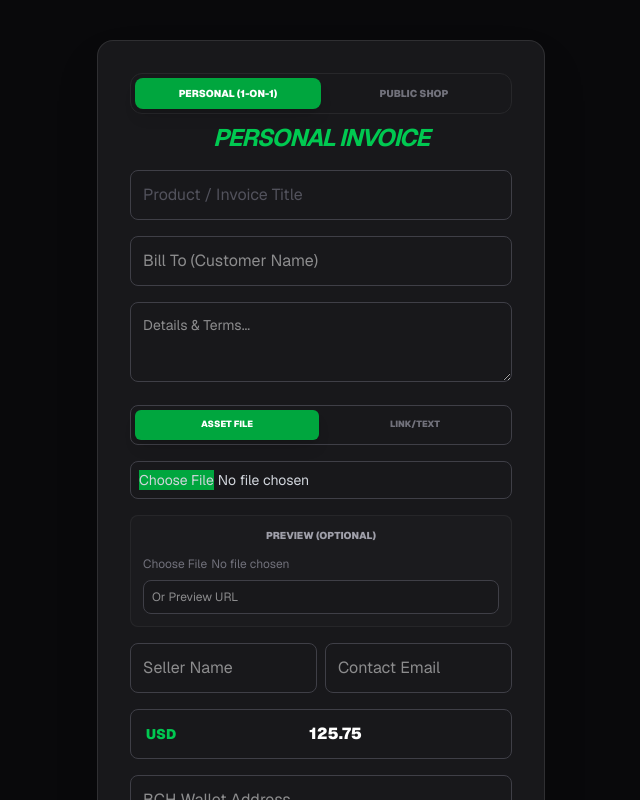
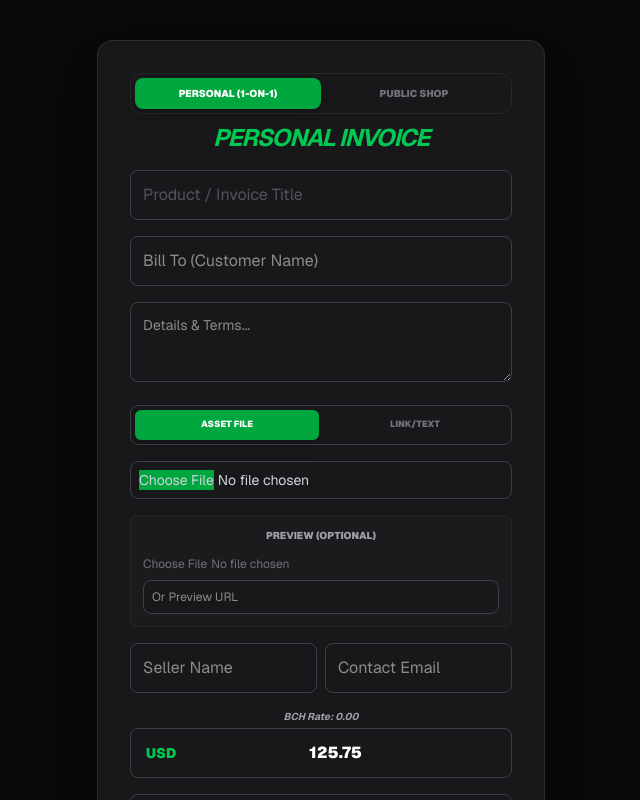
Before and after one commit to saleemm1/payonce-cash, a Next.js app: page /create/invoice in a window 1280 px wide. Shown: the top 800 px of the page, without its empty margins (319-959 px from the left). Built offline with nearby package versions, Linux system fonts and the light colour scheme; no server answers.

Commit message:
Update page.js

```diff
--- a/app/create/invoice/page.js
+++ b/app/create/invoice/page.js
@@ -10,7 +10,7 @@ export default function InvoiceUploadPage() {
   const [sellerEmail, setSellerEmail] = useState('');
   const [usdPrice, setUsdPrice] = useState(125.75);
   const [wallet, setWallet] = useState('');
-  const [bchPreview, setBchPreview] = useState('0.00');
+  const [bchPreview, setBchPreview] = useState('0.00'); // تمت الإضافة
   const [deliveryType, setDeliveryType] = useState('file');
   const [file, setFile] = useState(null);
   const [linkOrText, setLinkOrText] = useState('');
@@ -21,6 +21,7 @@ export default function InvoiceUploadPage() {
   const [generatedLink, setGeneratedLink] = useState('');
   const [copied, setCopied] = useState(false);
 
+  // منطق جلب سعر BCH المضاف
   useEffect(() => {
     const getBCH = async () => {
       try {
@@ -30,7 +31,9 @@ export default function InvoiceUploadPage() {
         if (!isNaN(price) && price > 0) {
           setBchPreview((price / data['bitcoin-cash'].usd).toFixed(8));
         }
-      } catch (e) {}
+      } catch (e) {
+        console.error("Price fetch error", e);
+      }
     };
     getBCH();
   }, [usdPrice]);
@@ -124,12 +127,16 @@ export default function InvoiceUploadPage() {
           <input required type="email" placeholder="Contact Email" onChange={(e)=>setSellerEmail(e.target.value)} className="p-3 bg-zinc-900 border border-zinc-700 rounded-lg text-white outline-none focus:border-green-500 transition-all" />
         </div>
 
-        <div className="relative flex items-center">
-            <span className="absolute left-4 text-green-500 font-black text-sm">USD</span>
-            <input required type="number" step="any" value={usdPrice} onChange={(e) => setUsdPrice(e.target.value)} className="w-full p-3 pl-14 bg-zinc-900 border border-zinc-700 rounded-lg text-white outline-none focus:border-green-500 text-center font-black" />
+        {/* قسم السعر مع معاينة BCH */}
+        <div className="relative">
+            <label className="text-[10px] text-zinc-400 mb-1 block italic font-bold text-center">BCH Rate: {bchPreview}</label>
+            <div className="relative flex items-center">
+                <span className="absolute left-4 text-green-500 font-black text-sm">USD</span>
+                <input required type="number" step="any" value={usdPrice} onChange={(e) => setUsdPrice(e.target.value)} className="w-full p-3 pl-14 bg-zinc-900 border border-zinc-700 rounded-lg text-white outline-none focus:border-green-500 text-center font-black transition-all" />
+            </div>
         </div>
 
-        <input required type="text" value={wallet} onChange={(e) => setWallet(e.target.value)} className="w-full p-3 bg-zinc-900 border border-zinc-700 rounded-lg text-white outline-none focus:border-green-500" placeholder="BCH Wallet Address" />
+        <input required type="text" value={wallet} onChange={(e) => setWallet(e.target.value)} className="w-full p-3 bg-zinc-900 border border-zinc-700 rounded-lg text-white outline-none focus:border-green-500 transition-all" placeholder="BCH Wallet Address" />
 
         <div className={`p-4 rounded-xl border border-dashed transition-all flex items-center justify-between ${invoiceType === 'personal' ? 'bg-zinc-900/20 border-zinc-800 opacity-50' : 'bg-zinc-900/50 border-zinc-700'}`}>
           <div>
```
